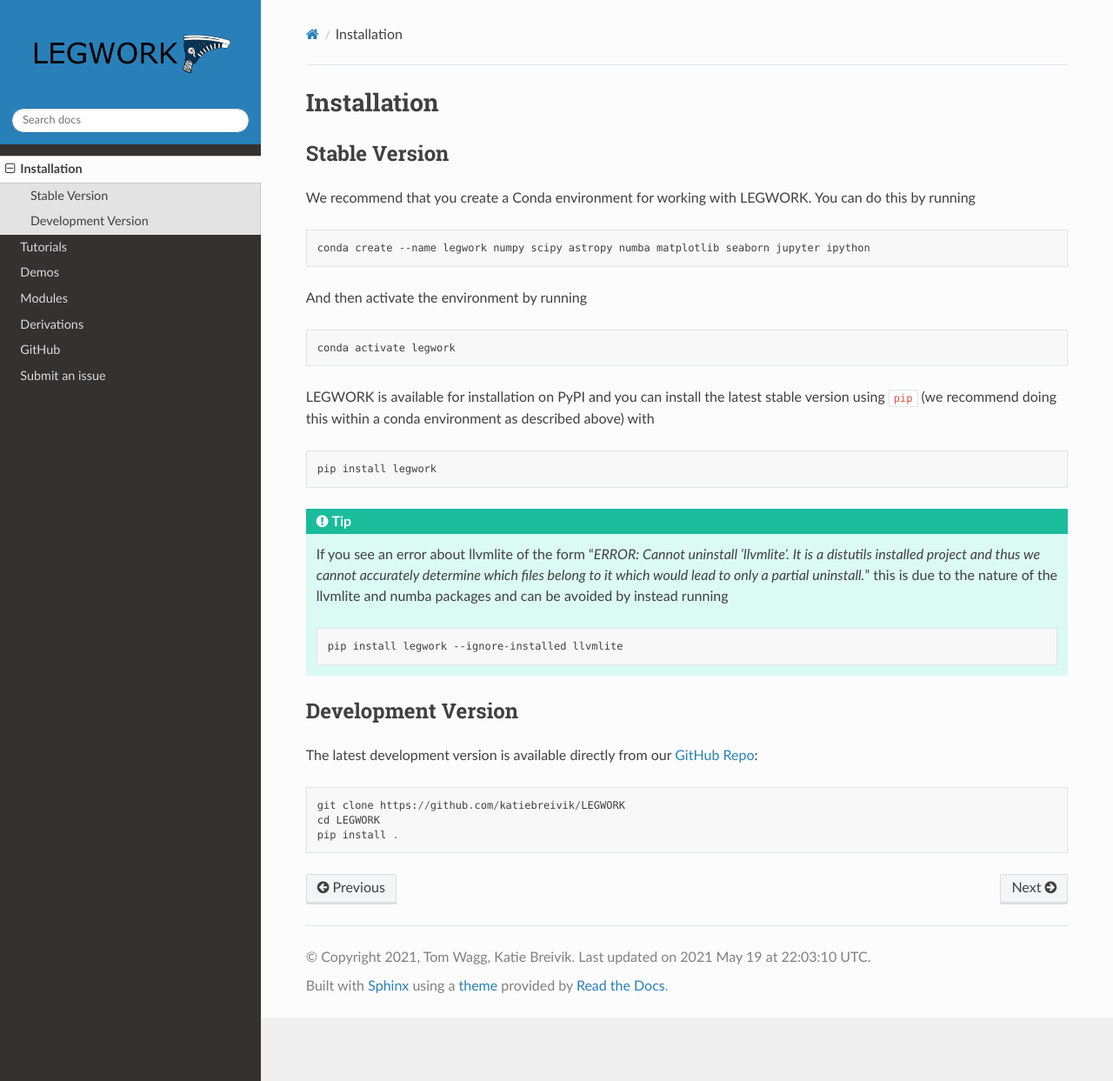
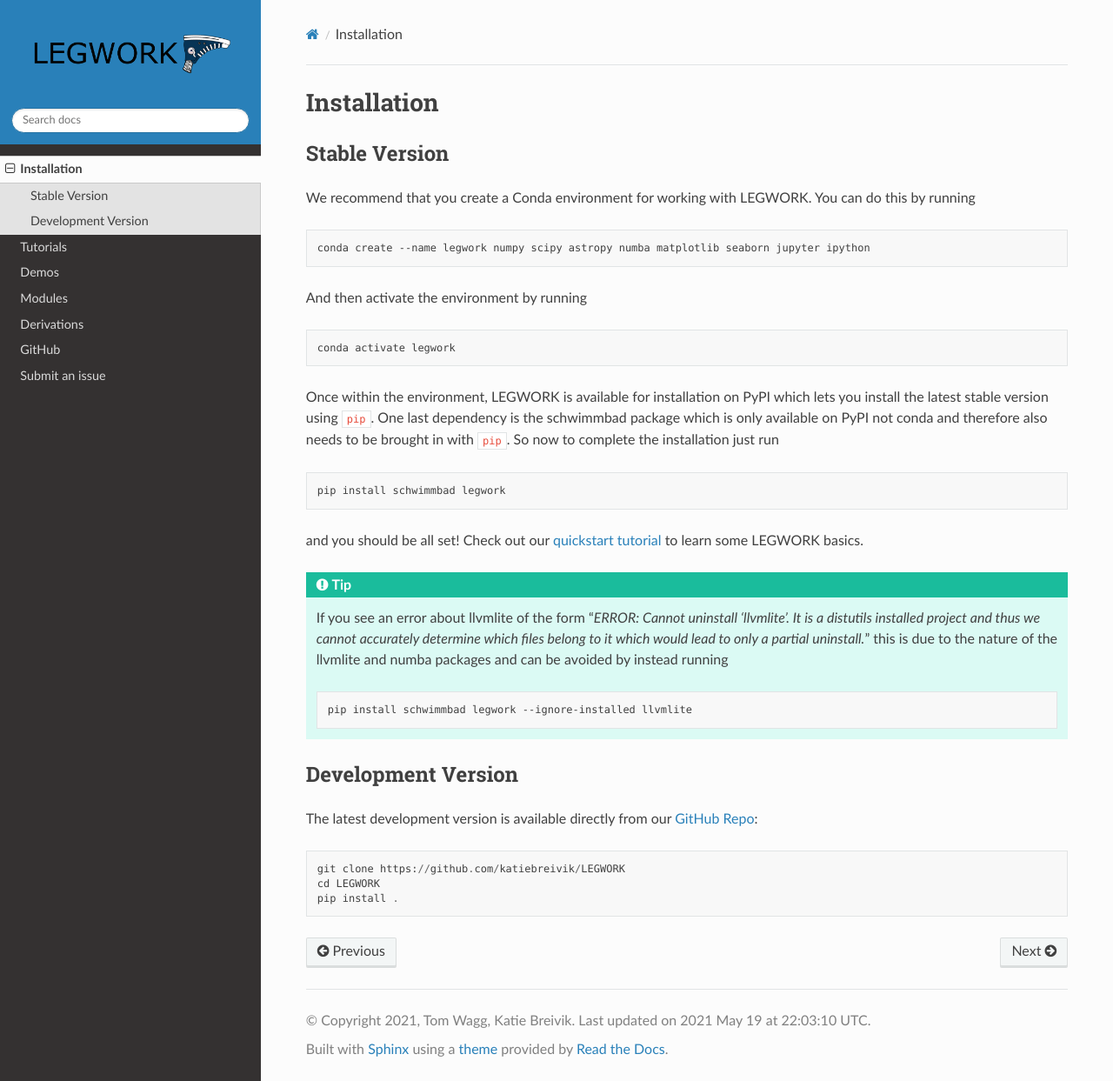
Before and after one commit to TeamLEGWORK/LEGWORK, a Sphinx documentation site: the page built from docs/install.rst, in a window 1280 px wide and 1243 px high. Shown: the whole window at 87% size. Built offline with Sphinx 7.4.7 and the Read the Docs theme 2.0.0, drawn with Linux system fonts in a browser that asks for light colours; pages that are not in the unit, such as notebooks, are missing from menus.

Commit message:
update install instructions to include schwimmbad

```diff
--- a/docs/install.rst
+++ b/docs/install.rst
@@ -16,13 +16,15 @@ And then activate the environment by running
 
     conda activate legwork
 
-LEGWORK is available for installation on PyPI and you can install the latest
-stable version using ``pip`` (we recommend doing this within a conda environment
-as described above) with
+Once within the environment, LEGWORK is available for installation on PyPI which lets you install the latest
+stable version using ``pip``. One last dependency is the schwimmbad package which is only available
+on PyPI not conda and therefore also needs to be brought in with ``pip``. So now to complete the installation just run
 
 .. code-block:: bash
 
-    pip install legwork
+    pip install schwimmbad legwork
+
+and you should be all set! Check out our `quickstart tutorial <notebooks/Quickstart.ipynb>`__ to learn some LEGWORK basics.
 
 .. tip::
 
@@ -31,7 +33,7 @@ as described above) with
 
     .. code-block:: bash
 
-        pip install legwork --ignore-installed llvmlite
+        pip install schwimmbad legwork --ignore-installed llvmlite
 
 Development Version
 -------------------
```
Also changed, not shown: README.md (+10 -6 lines).
